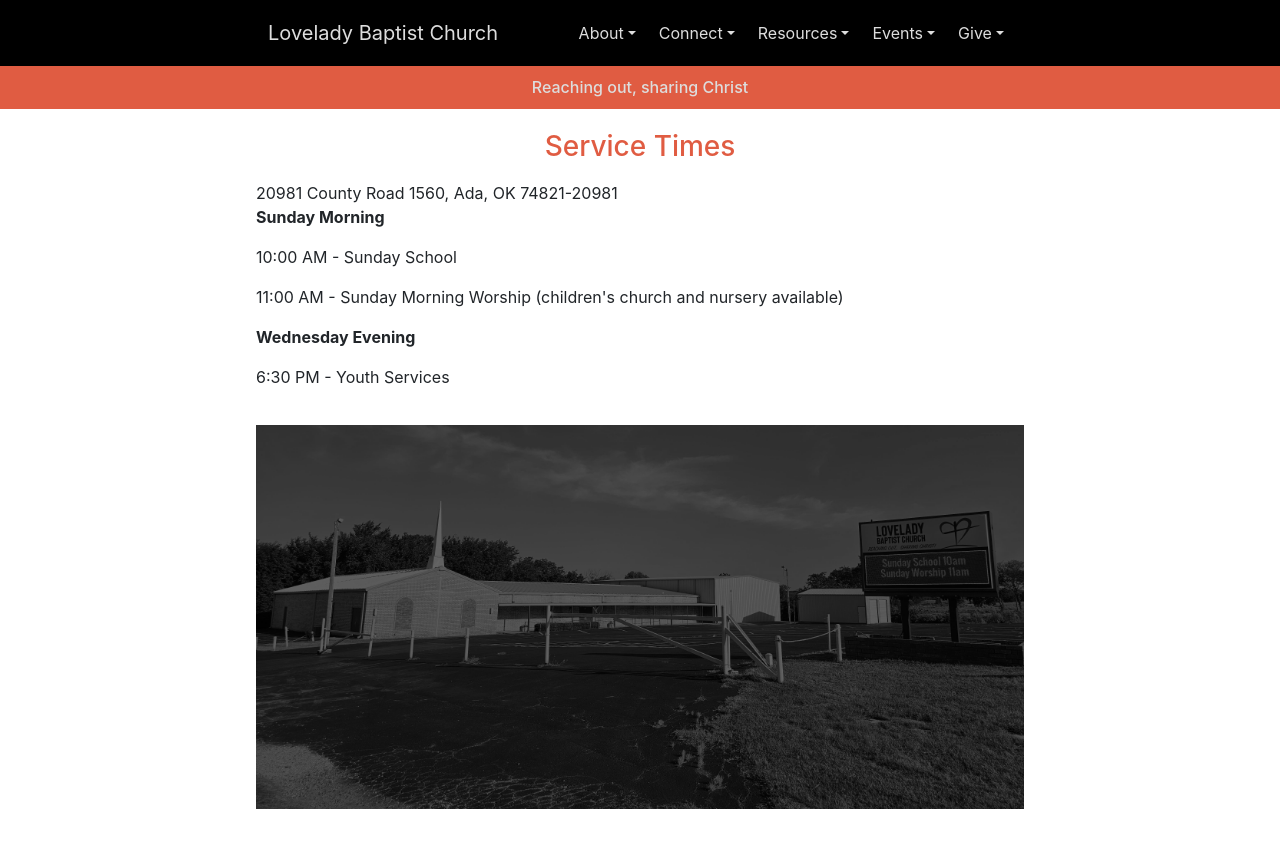
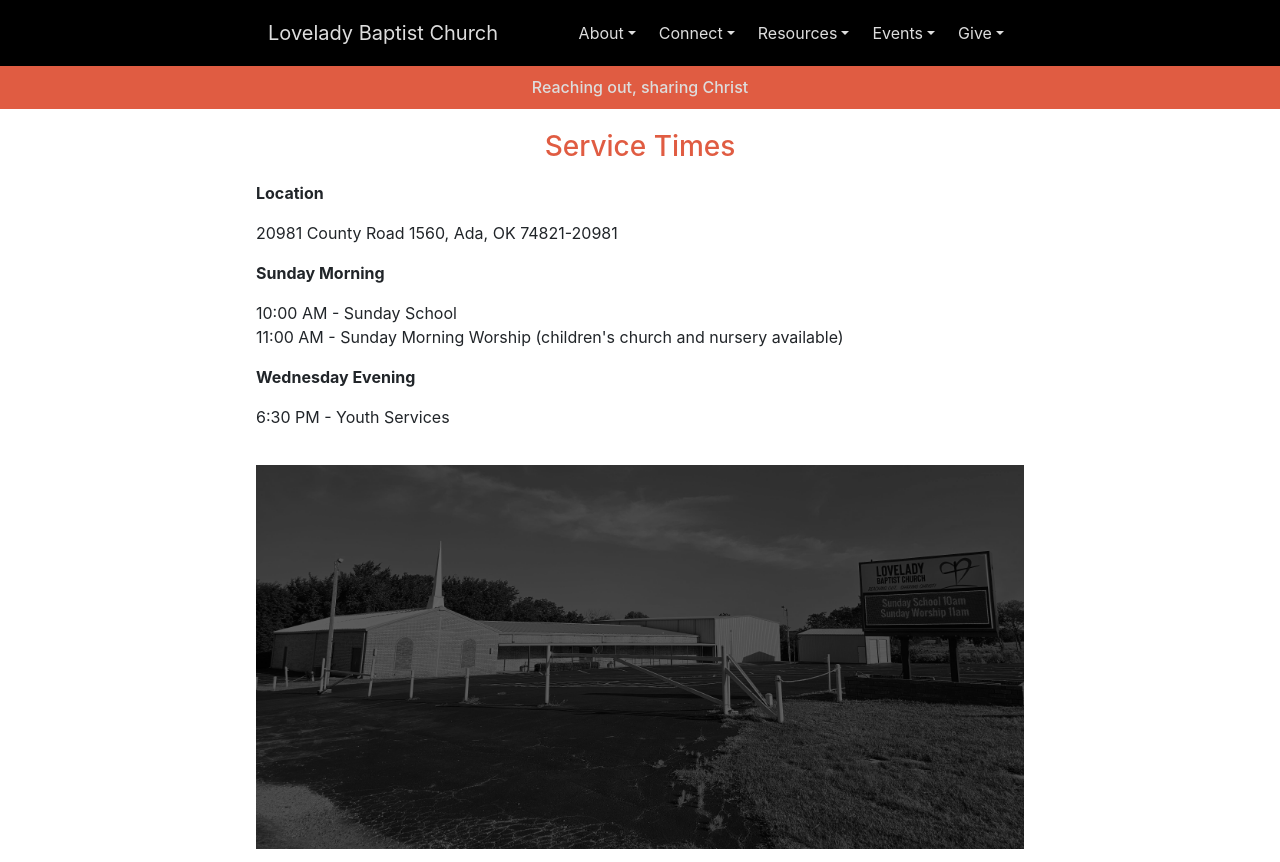
Before and after one commit to MisterMorse/the-fasting-ox-typescript-react-redux-app, a React (Vite) app: page / in a window 1280 px wide. Before the commit the page ends 822 px from the top, so only its background shows below. Built offline with nearby package versions, Linux system fonts and the light colour scheme; no server answers.

Commit message:
API URL change.
Hard-coded API URL to help with debugging; it's a load balancer URL and didn't to be a security risk or likely to change.

```diff
--- a/src/features/aboutTimes/AboutTimes.tsx
+++ b/src/features/aboutTimes/AboutTimes.tsx
@@ -5,20 +5,25 @@
 function AboutTimes() {
   return (
     <div>
-      <h3 className={ global.heading }>
-        Service Times
-      </h3>
+      <h3 className={ global.heading }>Service Times</h3>
       <div className={ global.body }>
-        20981 County Road 1560, Ada, OK 74821-20981
+        <p style={{ fontWeight: "bold" }}>Location</p>
+        <p>20981 County Road 1560, Ada, OK 74821-20981</p>
         <p style={{ fontWeight: "bold" }}>Sunday Morning</p>
-        <p>10:00 AM - Sunday School</p>
         <p>
+          10:00 AM - Sunday School
+          <br />
           11:00 AM - Sunday Morning Worship (children's church and nursery
           available)
+          <br />
         </p>
         <p style={{ fontWeight: "bold" }}>Wednesday Evening</p>
         <p>6:30 PM - Youth Services</p>
-        <img src={ bw } style={{ marginTop: "20px", width: "100%", height: "auto" }} alt="" />
+        <img
+          src={ bw }
+          style={{ marginTop: "20px", width: "100%", height: "auto" }}
+          alt=""
+        />
       </div>
     </div>
   )
--- a/src/features/events/EventsAccordion.tsx
+++ b/src/features/events/EventsAccordion.tsx
@@ -34,8 +34,8 @@
                 { name }
               </h3>
               <h5>
-                { day_of_week }, { date }
-                { start_time } - { end_time }
+                { day_of_week }, { date }<br/>
+                { start_time } - { end_time }<br/>
                 { location }
               </h5>
               <p>
--- a/src/features/events/eventsApiSlice.ts
+++ b/src/features/events/eventsApiSlice.ts
@@ -19,7 +19,7 @@
 }
 
 export const eventsApiSlice = createApi({
-  baseQuery: fetchBaseQuery({ baseUrl: import.meta.env.VITE_API_BASE_URL }),
+  baseQuery: fetchBaseQuery({ baseUrl: "http://the-fasting-ox-alb-736827397.us-east-1.elb.amazonaws.com/" }),
   reducerPath: "eventsApi",
   tagTypes: ["Events"],
   endpoints: build => ({
```
